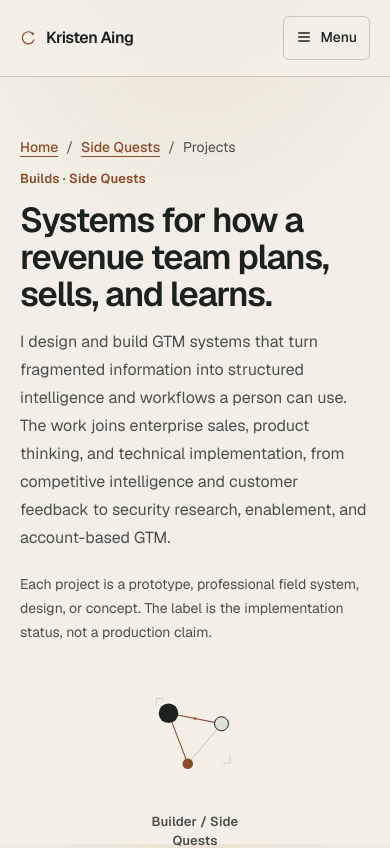
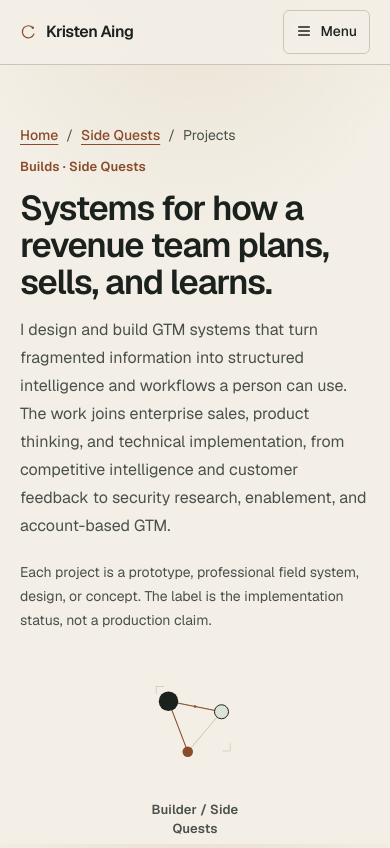
Before and after one commit to heyfunwhoa/byjoyaing-portfolio, a Next.js app: page /projects in a window 390 px wide. Shown: the top 848 px of the page. Built offline with nearby package versions, Linux system fonts and the light colour scheme.

Commit message:
fix(mobile): slim sticky navigation without shrinking touch targets

```diff
--- a/components/site-header.tsx
+++ b/components/site-header.tsx
@@ -102,7 +102,7 @@ export function SiteHeader() {
   return (
     <>
       <header data-site-chrome className={`sticky top-0 z-40 border-b border-border bg-background/95 backdrop-blur-sm transition-shadow duration-200 ${scrolled ? "shadow-[0_5px_20px_-16px_#1B211D]" : ""}`}>
-        <nav className="relative mx-auto flex w-full max-w-5xl items-center justify-between gap-4 px-5 py-4 sm:px-8" aria-label="Primary">
+        <nav className="relative mx-auto flex w-full max-w-5xl items-center justify-between gap-3 px-5 py-2.5 sm:gap-4 sm:px-8 sm:py-4" aria-label="Primary">
           <Link
             ref={brandRef}
             href="/" className="group/brand relative flex min-w-0 items-center gap-2.5 rounded-md text-foreground transition-colors duration-200 hover:text-accent">
```
